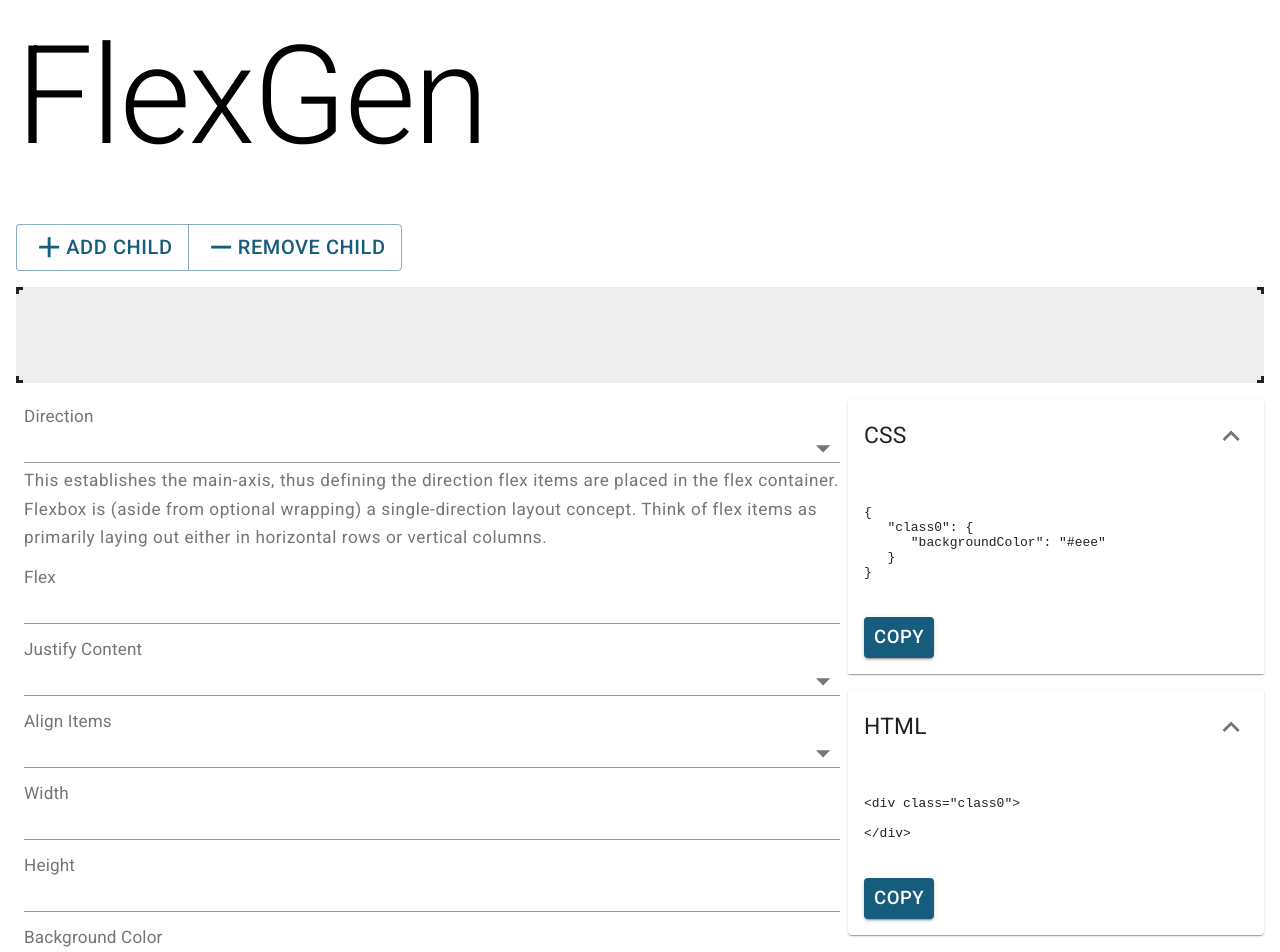
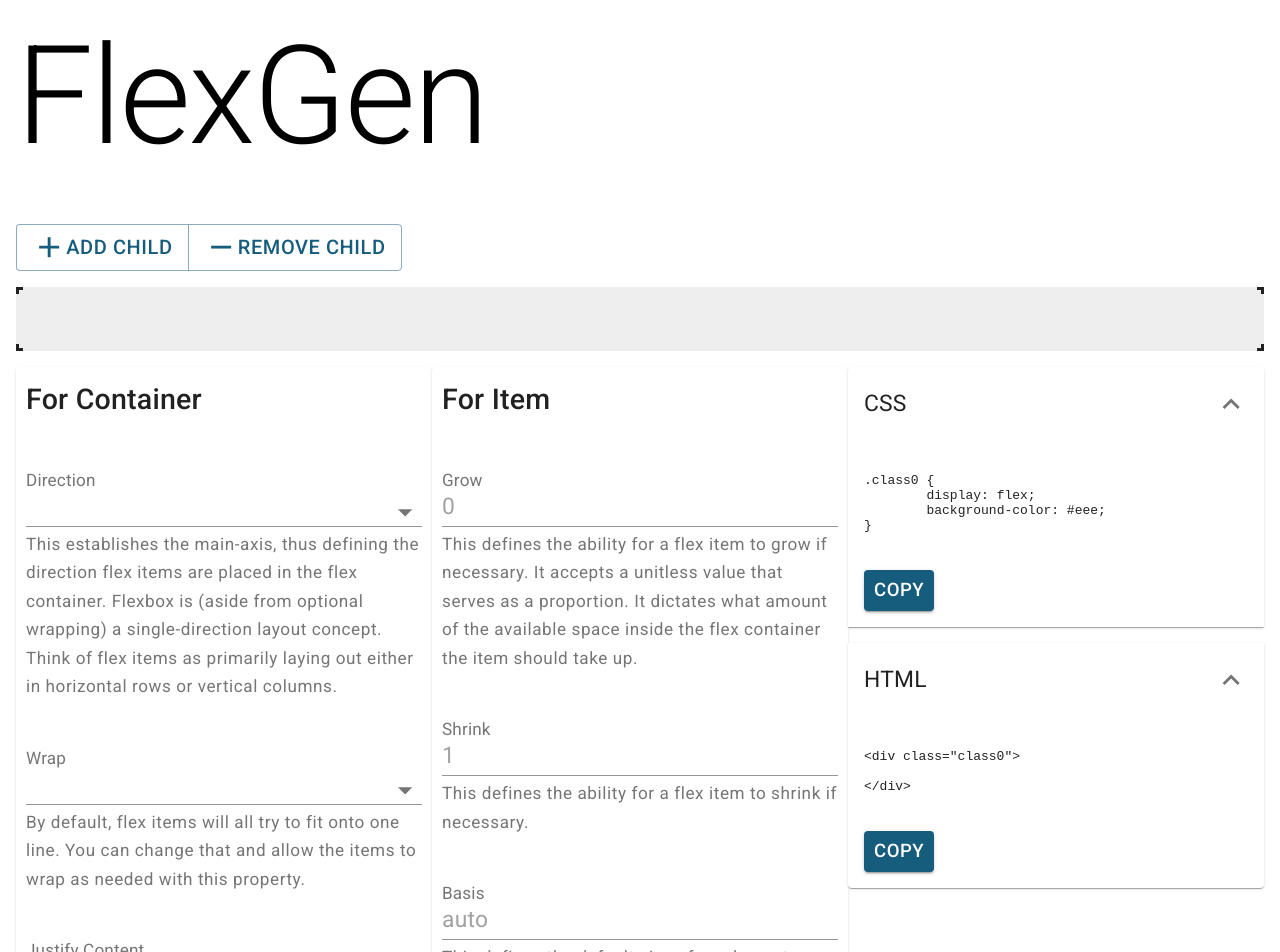
Before and after one commit to dijs/flex, a React (Create React App) app: page / in a window 1280 px wide. Shown: the top 952 px of the page. Built offline with nearby package versions, Linux system fonts and the light colour scheme.

Commit message:
Added full flex properties Split up by parent and item Fixed CSS rendering

```diff
--- a/src/CssRenderer.js
+++ b/src/CssRenderer.js
@@ -1,25 +1,36 @@
 import React from 'react';
 import Button from '@material-ui/core/Button';
+import kebabCase from 'lodash/kebabCase';
 
 let count = 0;
 
-// TODO: Convert React CSS to normal CSS
+function getStyles({ items, ...options }) {
+  let css = `.class${count++} {\n`;
+  if (items) {
+    css += '\tdisplay: flex;\n';
+  }
+  css += Object.keys(options)
+    .map(key => {
+      return `\t${kebabCase(key)}: ${options[key]};\n`;
+    })
+    .join('');
+  css += '}\n';
+  return css;
+}
 
-function traverse(node, classes) {
-  const { items, ...options } = node;
-  classes[`class${count++}`] = options;
-  if (items) {
-    items.forEach(n => traverse(n, classes));
+function buildStyles(node, styles = '') {
+  styles += getStyles(node);
+  if (node.items) {
+    node.items.forEach(n => (styles = buildStyles(n, styles)));
   }
+  return styles;
 }
 
 export default function CssRenderer({ data }) {
-  const classes = {};
   count = 0;
-  traverse(data, classes);
   return (
     <div className="css">
-      <pre>{JSON.stringify(classes, null, 3)}</pre>
+      <pre>{buildStyles(data)}</pre>
       <Button size="small" variant="contained" color="primary">
         Copy
       </Button>
--- a/src/Editor.js
+++ b/src/Editor.js
@@ -1,23 +1,72 @@
 import React, { useState, useEffect } from 'react';
 import TextField from '@material-ui/core/TextField';
 import MenuItem from '@material-ui/core/MenuItem';
+import Paper from '@material-ui/core/Paper';
+import Typography from '@material-ui/core/Typography';
 
-const flexProperties = [
+const flexItemProperties = [
+  {
+    name: 'Grow',
+    id: 'flexGrow',
+    defaultValue: '0',
+    description:
+      'This defines the ability for a flex item to grow if necessary. It accepts a unitless value that serves as a proportion. It dictates what amount of the available space inside the flex container the item should take up.'
+  },
+  {
+    name: 'Shrink',
+    id: 'flexShrink',
+    defaultValue: '1',
+    description:
+      'This defines the ability for a flex item to shrink if necessary.'
+  },
+  {
+    name: 'Basis',
+    id: 'flexBasis',
+    defaultValue: 'auto',
+    description:
+      'This defines the default size of an element before the remaining space is distributed. It can be a length (e.g. 20%, 5rem, etc.) or a keyword. The auto keyword means "look at my width or height property" (which was temporarily done by the main-size keyword until deprecated). The content keyword means "size it based on the item\'s content" - this keyword isn\'t well supported yet, so it\'s hard to test and harder to know what its brethren max-content, min-content, and fit-content do. '
+  },
+  {
+    name: 'Flex',
+    id: 'flex',
+    defaultValue: '0 1',
+    description:
+      'This is the shorthand for flex-grow, flex-shrink and flex-basis combined. The second and third parameters (flex-shrink and flex-basis) are optional. Default is 0 1 auto. It is recommended that you use this shorthand property rather than set the individual properties. The short hand sets the other values intelligently.'
+  },
+  {
+    name: 'Align Self',
+    id: 'alignSelf',
+    defaultValue: 'auto',
+    options: 'auto,flex-start,flex-end,center,baseline,stretch'.split(','),
+    description:
+      'This allows the default alignment (or the one specified by align-items) to be overridden for individual flex items.'
+  }
+];
+
+const flexContainerProperties = [
   {
     name: 'Direction',
     id: 'flexDirection',
-    options: ['row', 'column'],
+    options: ['row', 'row-reverse', 'column', 'column-reverse'],
     defaultValue: 'row',
     description:
       'This establishes the main-axis, thus defining the direction flex items are placed in the flex container. Flexbox is (aside from optional wrapping) a single-direction layout concept. Think of flex items as primarily laying out either in horizontal rows or vertical columns.'
   },
   {
-    name: 'Flex',
-    id: 'flex'
+    name: 'Wrap',
+    id: 'flexWrap',
+    options: ['nowrap', 'wrap', 'wrap-reverse'],
+    defaultValue: 'nowrap',
+    description:
+      'By default, flex items will all try to fit onto one line. You can change that and allow the items to wrap as needed with this property.'
   },
+
   {
     name: 'Justify Content',
     id: 'justifyContent',
+    description:
+      'This defines the alignment along the main axis. It helps distribute extra free space left over when either all the flex items on a line are inflexible, or are flexible but have reached their maximum size. It also exerts some control over the alignment of items when they overflow the line.',
+    defaultValue: 'flex-start',
     options: 'center,start,end,left,right,space-around,space-between,space-evenly'.split(
       ','
     )
@@ -25,19 +74,19 @@ const flexProperties = [
   {
     name: 'Align Items',
     id: 'alignItems',
-    options: 'center,start,end,left,right'.split(',')
+    defaultValue: 'stretch',
+    description:
+      'This defines the default behavior for how flex items are laid out along the cross axis on the current line. Think of it as the justify-content version for the cross-axis (perpendicular to the main-axis).',
+    options: 'stretch,flex-start,flex-end,center,baseline'.split(',')
   },
   {
-    name: 'Width',
-    id: 'width'
-  },
-  {
-    name: 'Height',
-    id: 'height'
-  },
-  {
-    name: 'Background Color',
-    id: 'backgroundColor'
+    name: 'Align Content',
+    id: 'alignContent',
+    description:
+      "This aligns a flex container's lines within when there is extra space in the cross-axis, similar to how justify-content aligns individual items within the main-axis. This property has no effect when there is only one line of flex items.",
+    options: 'flex-start,flex-end,center,space-between,space-around,stretch'.split(
+      ','
+    )
   }
 ];
 
@@ -91,7 +140,9 @@ export default function Editor({ data, onChange }) {
 
   return (
     <div className="properties">
-      {flexProperties.map(prop => (
+      <Paper className="paper">
+        <Typography variant="h6">For Container</Typography>
+        {flexContainerProperties.map(prop => (
           <Input
             key={prop.id}
             {...prop}
@@ -102,6 +153,21 @@ export default function Editor({ data, onChange }) {
             }}
           />
         ))}
+      </Paper>
+      <Paper className="paper">
+        <Typography variant="h6">For Item</Typography>
+        {flexItemProperties.map(prop => (
+          <Input
+            key={prop.id}
+            {...prop}
+            data={options}
+            setter={updatedOptions => {
+              setOptions(updatedOptions);
+              onChange({ ...data, ...updatedOptions });
+            }}
+          />
+        ))}
+      </Paper>
     </div>
   );
 }
--- a/src/index.scss
+++ b/src/index.scss
@@ -27,7 +27,8 @@ main {
 
 .item {
   padding: 16px;
-  min-height: 64px;
+  min-width: 32px;
+  min-height: 32px;
   position: relative;
 }
 
@@ -37,6 +38,11 @@ main {
   height: 4px;
 }
 
+.paper {
+  padding: 10px;
+  flex: 1;
+}
+
 .renderers {
   flex: 1;
 }
@@ -44,10 +50,10 @@ main {
 .properties {
   flex: 2;
   display: flex;
-  flex-direction: column;
+  flex-direction: row;
   justify-content: space-evenly;
   .property {
-    margin: 8px;
+    margin: 48px 0;
     flex: 1;
     font-size: 16px;
   }
--- a/src/usePreview.js
+++ b/src/usePreview.js
@@ -3,7 +3,6 @@ import { without, get, set, cloneDeep } from 'lodash';
 
 const basePreview = {
   backgroundColor: '#eee',
-  // direction: 'row',
   items: []
 };
 
@@ -47,7 +46,7 @@ export default function usePreview() {
       const backgroundColor = childColor(items, path, parentColor);
 
       // TODO: Figure out how to start with default values
-      const item = { backgroundColor, flex: 1, direction: 'row' };
+      const item = { backgroundColor };
 
       if (items) {
         set(newPreview, [...path, 'items'], [...items, item]);
```
Also changed, not shown: 1 other file (tests, documents, lock files or other folders). Lines whose indentation alone changed are shown as unchanged.
